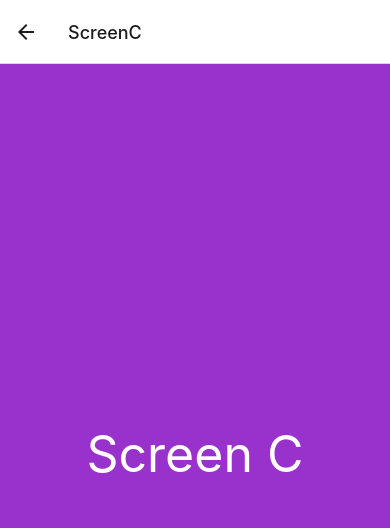
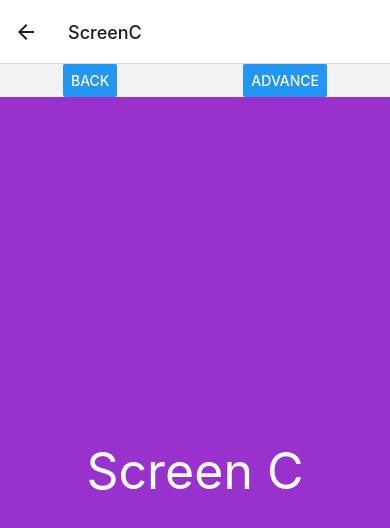
Before and after one commit to jvaraujos/course-react-native-navigation, a React Native app in the folder navigation/: screen /ScreenC in a window 390 px wide. Shown: the top 528 px of the page. Built offline with nearby package versions, Linux system fonts and the light colour scheme.

Commit message:
90-Navegacao Stack 5

```diff
--- a/navigation/src/components/StepStack.js
+++ b/navigation/src/components/StepStack.js
@@ -18,7 +18,7 @@ export default props => {
                 ?
                 <Button
                 title='Advance'
-                onPress={()=>{props.navigation.navigate(props.advance)
+                onPress={()=>{props.navigation.push(props.advance)
                 }}>
                 </Button>
                 :false
--- a/navigation/src/routes/Stack.js
+++ b/navigation/src/routes/Stack.js
@@ -22,7 +22,11 @@ export default props => {
                 </StepStack>
             )}
             </Stack.Screen>
-            <Stack.Screen name="ScreenC" component={ScreenC}>
+            <Stack.Screen name="ScreenC" >{props=>(
+                <StepStack {...props} advance="ScreenC" back>
+                    <ScreenC/>
+                </StepStack>
+            )}
             </Stack.Screen>
         </Stack.Navigator>
         )
```
